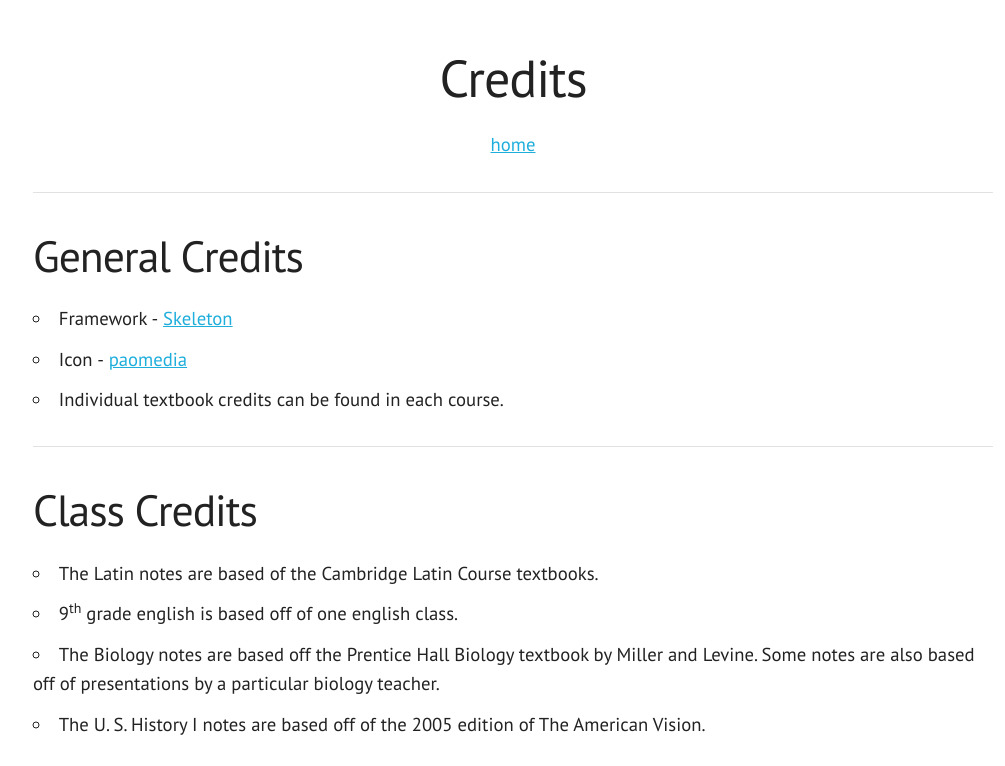
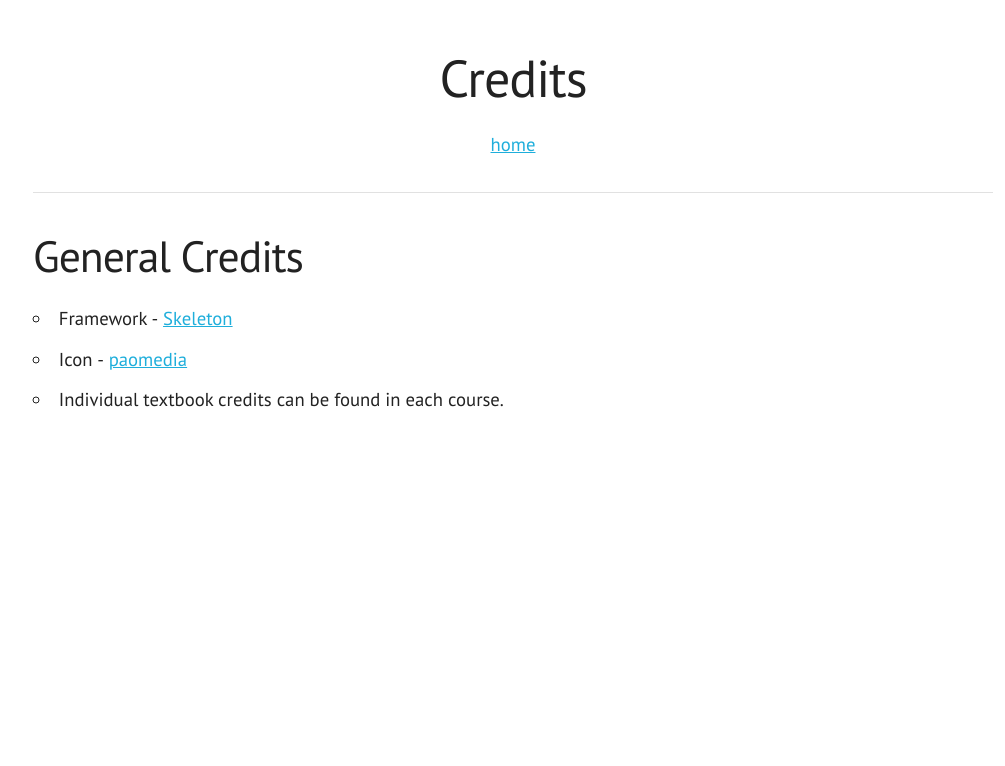
Before and after one commit to nagisahuman/academia, a plain HTML site: page credits.html in a window 1280 px wide. Shown: the part 140-906 px from the top of the page, without its empty margins (127-1132 px from the left). After the commit the page ends 800 px from the top, so only its background shows below. Drawn offline with Linux system fonts and the light colour scheme.

Commit message:
geo notes; quickfix

```diff
--- a/credits.html
+++ b/credits.html
@@ -21,18 +21,5 @@
       <li>Individual textbook credits can be found in each course.</li>
     </ul>
   </div>
-
-  <hr />
-
-  <div>
-  <h2>Class Credits</h2>
-  <ul>
-    <li>The Latin notes are based of the Cambridge Latin Course textbooks.</li>
-    <li>9<sup>th</sup> grade english is based off of one english class.</li>
-    <li>The Biology notes are based off the Prentice Hall Biology textbook by Miller and Levine.
-      Some notes are also based off of presentations by a particular biology teacher.</li>
-    <li>The U. S. History I notes are based off of the 2005 edition of The American Vision.</li>
-  </ul>
-  </div>
 </body>
 </html>
```
Also changed, not shown: index.html (+2 -2 lines), 1 other file.
